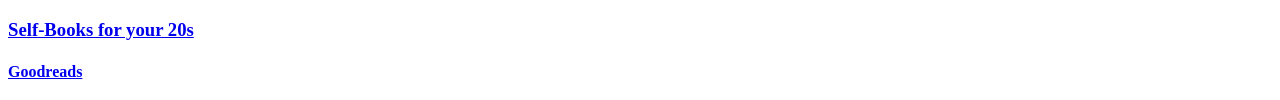
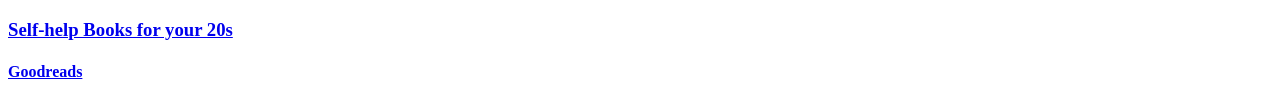
Before and after one commit to Lawrence-gayari/html-portfolio, a plain HTML site: page index.html in a window 1280 px wide. Shown: the part 1056-1156 px from the top of the page. Drawn offline with Linux system fonts and the light colour scheme.

Commit message:
Update index.html

```diff
--- a/index.html
+++ b/index.html
@@ -14,7 +14,7 @@
     <h3><a href="./assets/images/birthday-invite.png">Birthday Invitation</a></h3>
 
     <img src="./assets/images/birthday-invite.png" height="400" alt="birthday invitation"/>
-    <h3><a href="https://www.goodreads.com/shelf/show/self-help">Self-Books for your 20s</a></h3>
+    <h3><a href="https://www.goodreads.com/shelf/show/self-help">Self-help Books for your 20s</a></h3>
 
     <h4><a href="https://www.goodreads.com/shelf/show/self-help">Goodreads</a></h4>
     <img src="./public/selfhelpbooks.jpg" height="400" alt="self-help books">
```
